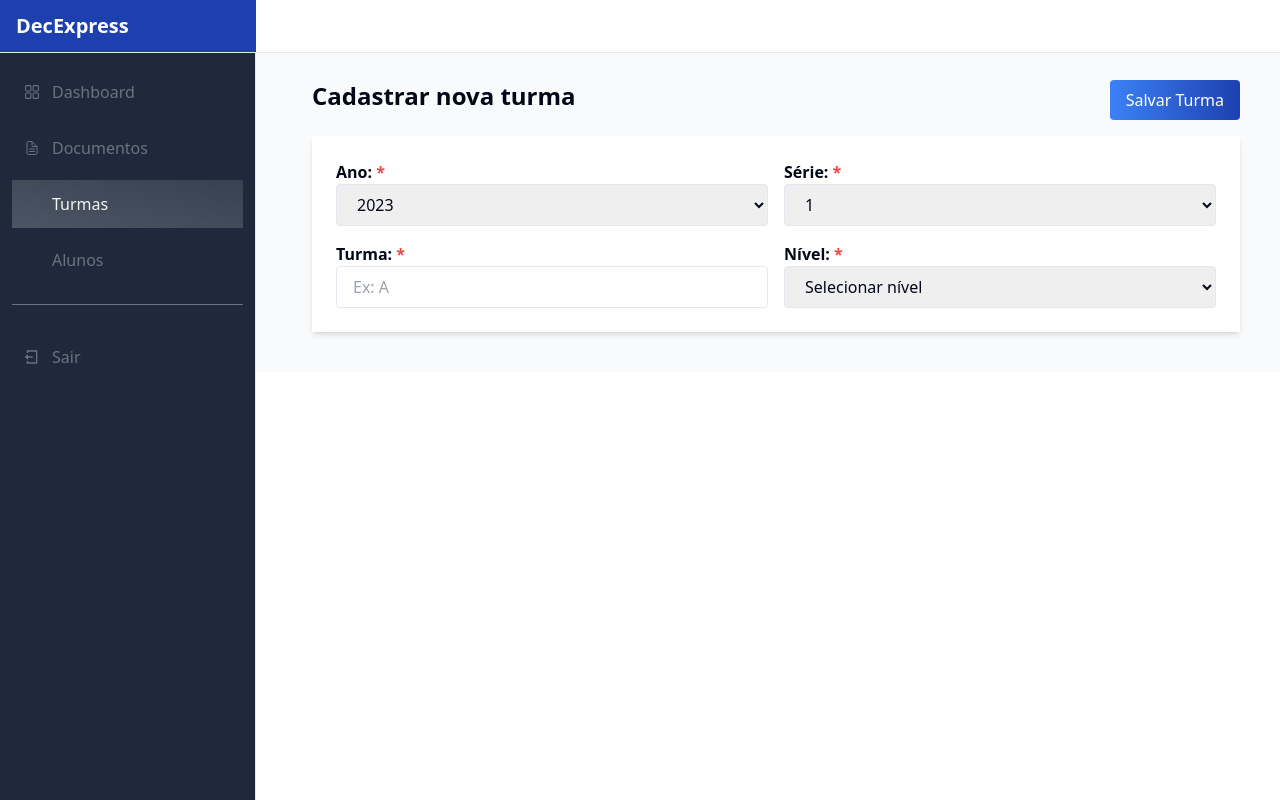
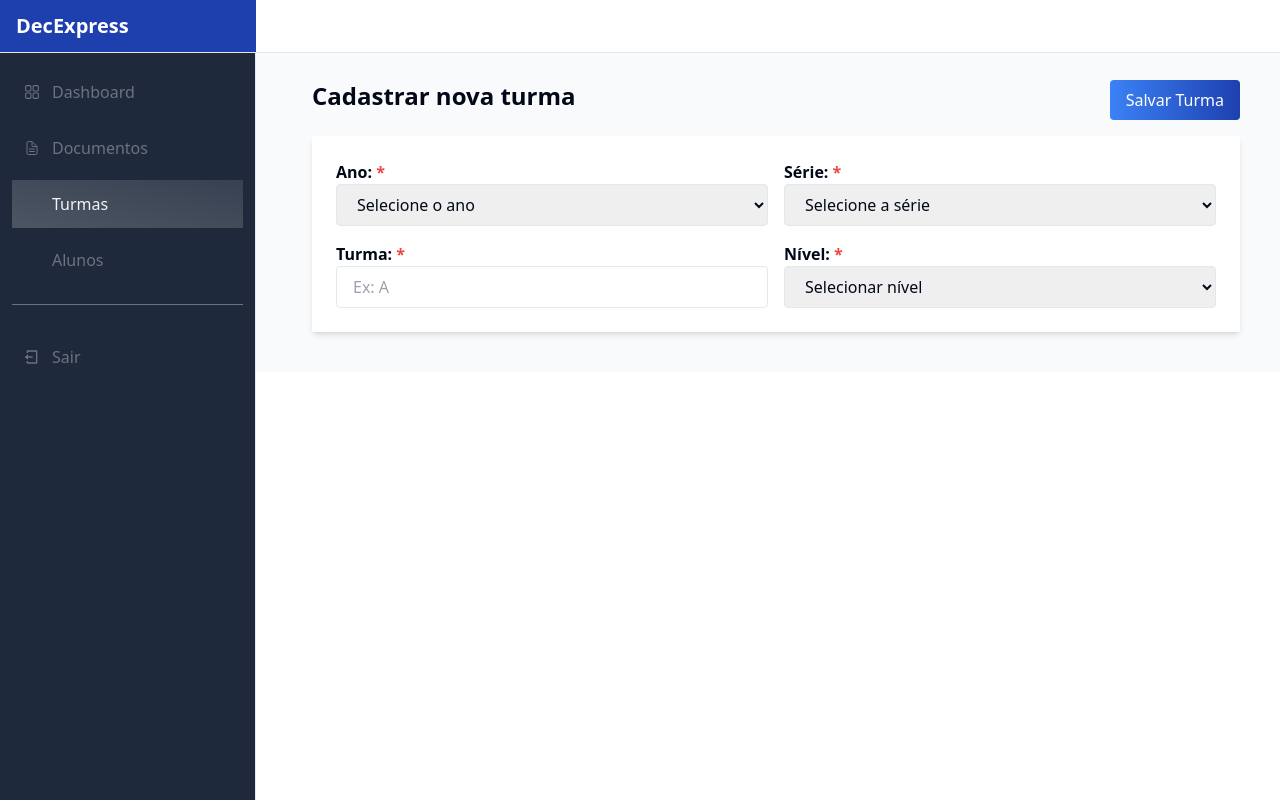
Before and after one commit to renataalbq/dec-express, a React (Vite) app: page /register-class in a window 1280 px wide. Built offline with nearby package versions, Linux system fonts and the light colour scheme; some icons are missing.

Commit message:
fix fields disabled

```diff
--- a/src/screens/class/register-class.tsx
+++ b/src/screens/class/register-class.tsx
@@ -12,6 +12,7 @@ export function RegisterClass() {
   const turma = location?.state?.turma;
   const { updateClass, isLoading: isLoadingUpdate, error: isErrorUpdate } = useUpdateClass();
   const [isUpdate, setIsUpdate] = useState(false)
+  console.log(isErrorUpdate)
 
   useEffect(() => {
     if (turma) {
@@ -68,6 +69,7 @@ export function RegisterClass() {
     }
   };
 
+
   return (
     <Layout>
       <div className="flex justify-between mb-4">
@@ -100,6 +102,7 @@ export function RegisterClass() {
                 onChange={handleInputChange}
                 className="w-full px-4 py-2 border rounded focus:outline-none focus:border-blue-500"
               >
+                <option value={undefined}>Selecione o ano</option>
                 <option value={2023}>2023</option>
                 <option value={2024}>2024</option>
                 <option value={2025}>2025</option>
@@ -115,7 +118,9 @@ export function RegisterClass() {
                 value={formData.serie}
                 onChange={handleInputChange}
                 className="w-full px-4 py-2 border rounded focus:outline-none focus:border-blue-500"
+                disabled={isUpdate}
               >
+                <option value={undefined}>Selecione a série </option>
                 <option value={1}>1</option>
                 <option value={2}>2</option>
                 <option value={3}>3</option>
@@ -141,6 +146,7 @@ export function RegisterClass() {
                 onChange={handleInputChange}
                 className="w-full px-4 py-2 border rounded focus:outline-none focus:border-blue-500"
                 placeholder="Ex: A"
+                disabled={isUpdate}
               />
             </div>
             <div className="w-1/2">
@@ -153,6 +159,7 @@ export function RegisterClass() {
                 value={formData.nivel}
                 onChange={handleInputChange}
                 className="w-full px-4 py-2 border rounded focus:outline-none focus:border-blue-500"
+                disabled={isUpdate}
               >
                 <option value="">Selecionar nível</option>
                 <option value="ENSINO_FUNDAMENTAL_I">Ensino Fundamental I</option>
--- a/src/screens/students/register-student.tsx
+++ b/src/screens/students/register-student.tsx
@@ -167,7 +167,7 @@ export function RegisterStudent() {
           <div className="flex space-x-4">
             <div className="w-1/2">
               <label htmlFor="cpf" className="block font-semibold">
-                CPF:
+                CPF: <span className="text-red-500">*</span>
               </label>
               <input
                 type="text"
@@ -182,7 +182,7 @@ export function RegisterStudent() {
             </div>
             <div className="w-1/2">
               <label htmlFor="rg" className="block font-semibold">
-                RG:
+                RG: <span className="text-red-500">*</span>
               </label>
               <input
                 type="text"
@@ -344,6 +344,7 @@ export function RegisterStudent() {
                 onChange={handleInputChange}
                 className="w-full px-4 py-2 border rounded focus:outline-none focus:border-blue-500"
                 placeholder="Matrícula"
+                disabled
               />
             </div>
             <div className="w-1/2">
@@ -358,6 +359,7 @@ export function RegisterStudent() {
                 onChange={handleInputChange}
                 className="w-full px-4 py-2 border rounded focus:outline-none focus:border-blue-500"
                 placeholder="Turma"
+                disabled
               />
             </div>
           </div>
```
